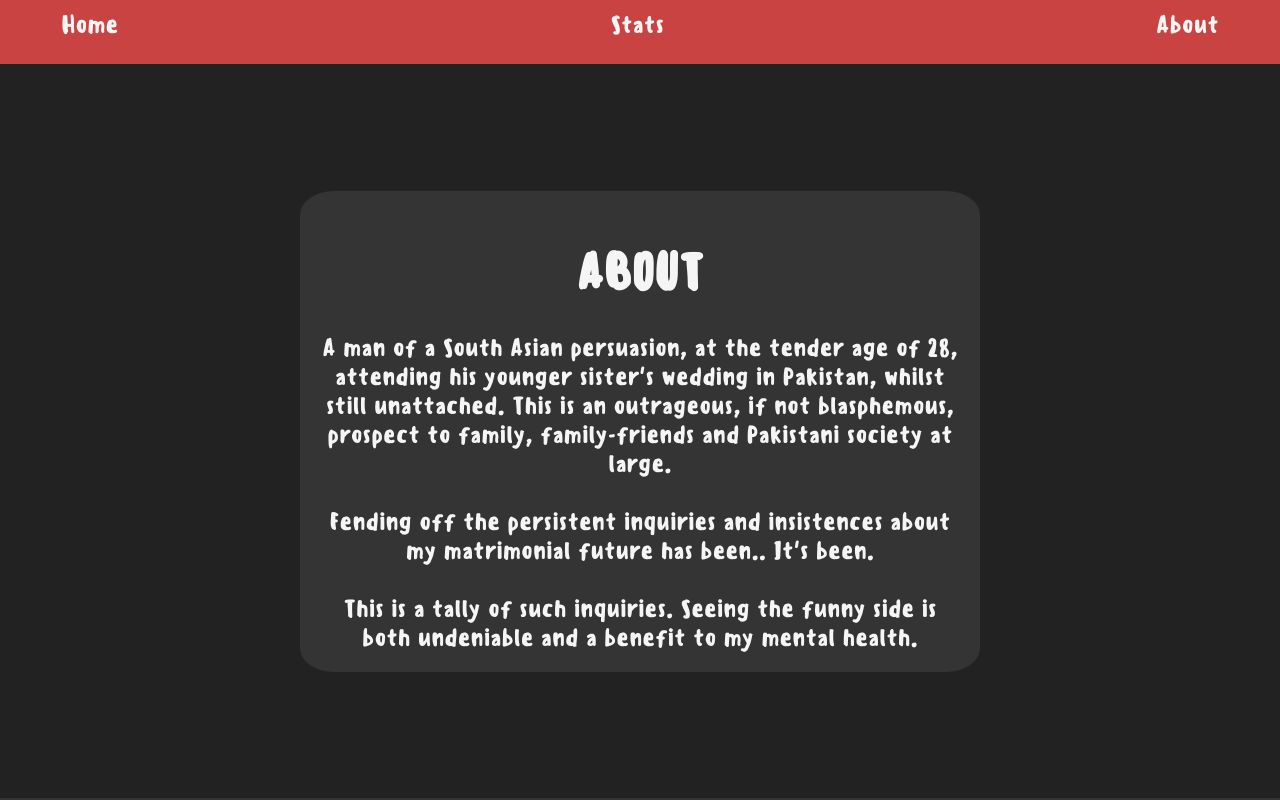
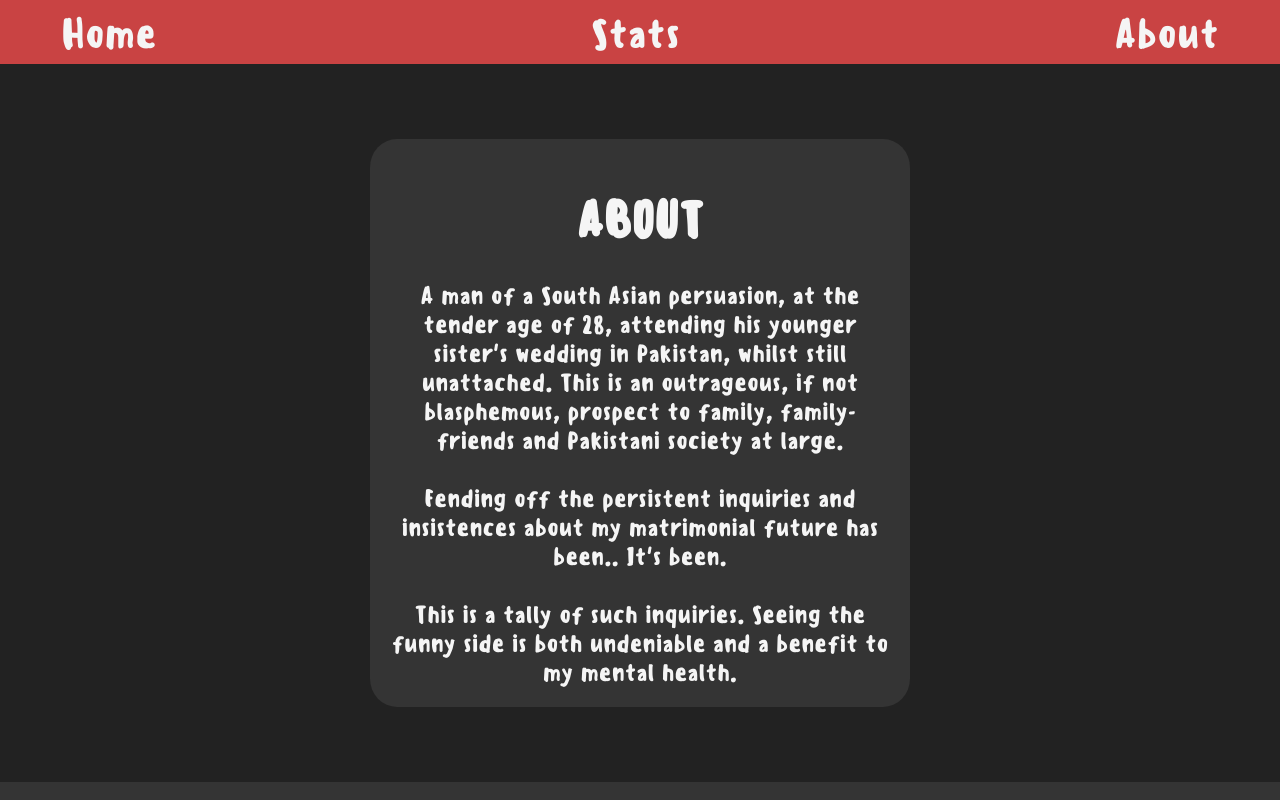
Before and after one commit to mandables/not-ready-fe, a React (Create React App) app: page / in a window 1280 px wide. Both pictures are taken after a click on the item "About". Built offline with nearby package versions, Linux system fonts and the light colour scheme; no server answers.

Commit message:
Made navbar and container static

```diff
--- a/src/App.css
+++ b/src/App.css
@@ -36,7 +36,7 @@ html {
 	display: flex;
 	justify-content: space-between;
 	padding: 10px;
-	font-size: 1.5em;
+	font-size: 40px;
 	margin: 0 2vw;
 	list-style-type: none;
 }
@@ -61,17 +61,14 @@ li {
 #text {
 	background: rgba(206, 200, 200, 0.1);
 	padding: 20px;
-	font-size: 2em;
-	/* align-self: auto; */
+	font-size: 40px;
+	align-self: auto;
 	/* width: 50% */
 }
 
 figure {
 	background: rgba(206, 200, 200, 0.1);
 	padding: 10px;
-	/* position: absolute; */
-	top: 500px;
-	/* right: 700px; */
 	font-size: 5em;
 	/* display: inline; */
 	align-self: center;
@@ -80,7 +77,7 @@ figure {
 .container {
 	background-color: rgb(34, 34, 34);
 	text-align: center;
-	height: 91.8vh;
+	height: 718px;
 	color: whitesmoke;
 	display: flex;
 	align-items: center;
@@ -90,7 +87,7 @@ figure {
 
 #about {
 	background: rgba(206, 200, 200, 0.1);
-	width: 50%;
+	width: 500px;
 	font-size: 1.5em;
 	padding: 20px;
 	border-radius: 5%;
```
